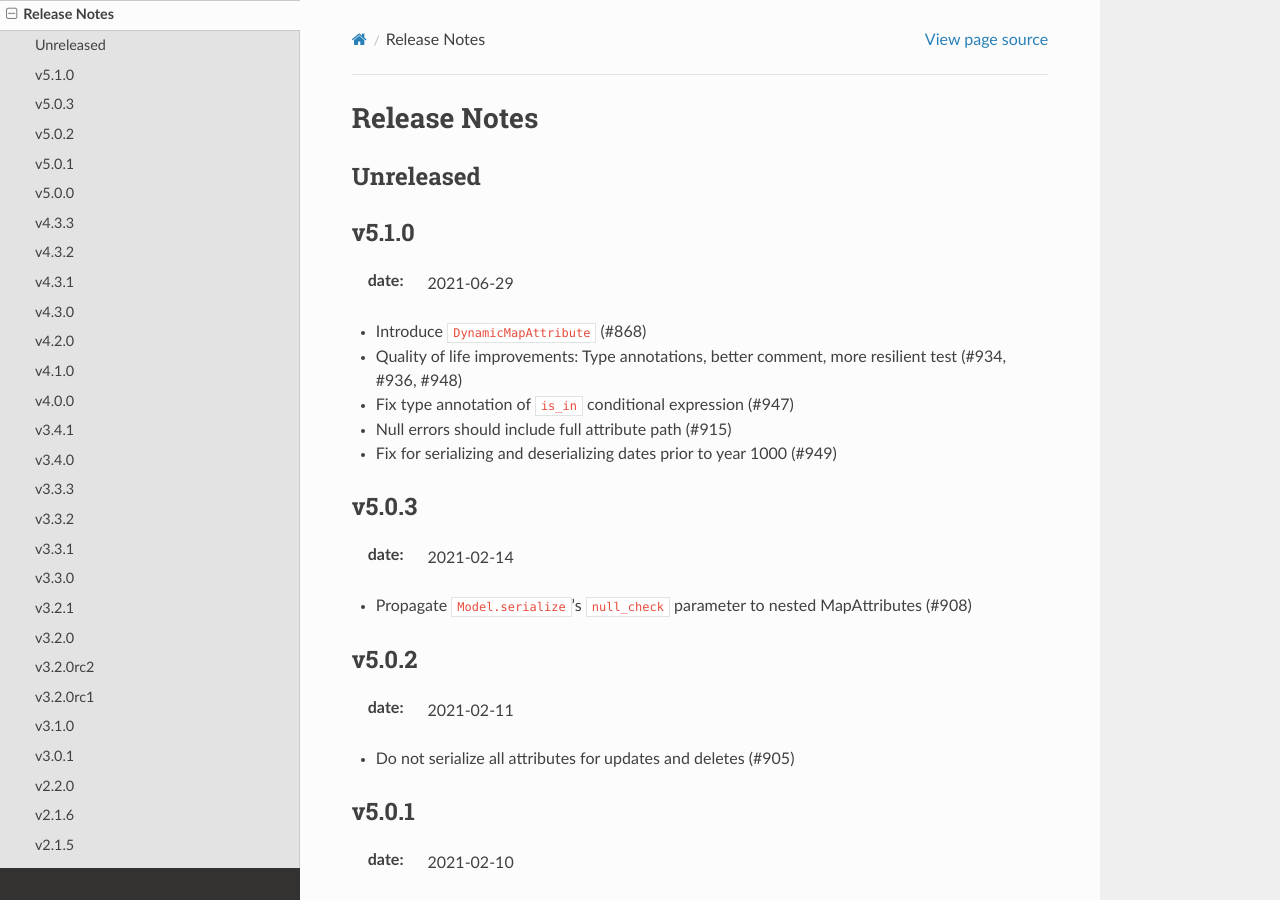
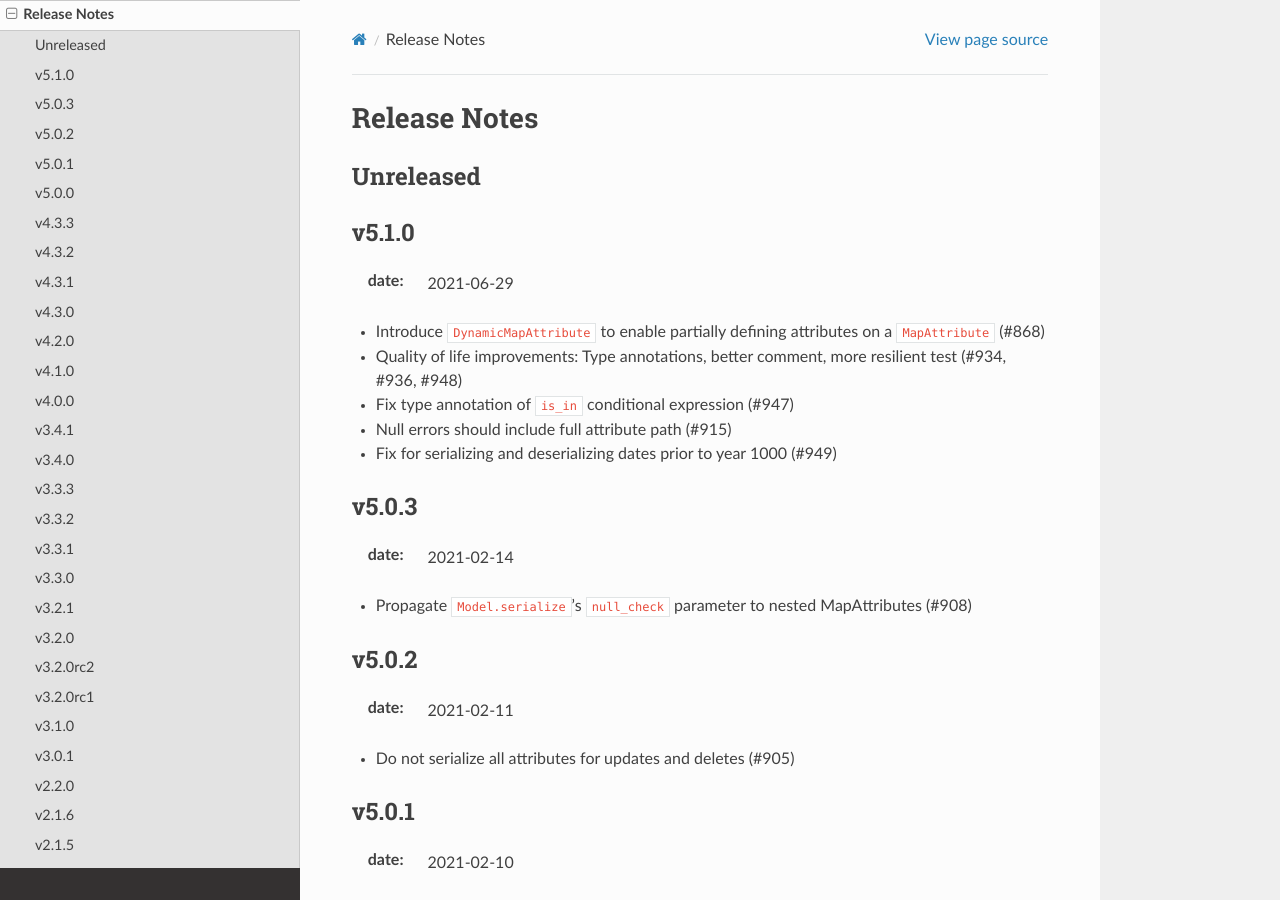
Before and after one commit to pynamodb/PynamoDB, a Sphinx documentation site: the page built from docs/release_notes.rst, in a window 1280 px wide and 900 px high. Built offline with Sphinx 7.4.7 and the Read the Docs theme 2.0.0, drawn with Linux system fonts in a browser that asks for light colours; the version number could not be read and is left out.

Commit message:
Update docs/release_notes.rst
Co-authored-by: Garrett <garrettheel@users.noreply.github.com>

```diff
--- a/docs/release_notes.rst
+++ b/docs/release_notes.rst
@@ -11,7 +11,7 @@ v5.1.0
 
 :date: 2021-06-29
 
-* Introduce ``DynamicMapAttribute`` (#868)
+* Introduce ``DynamicMapAttribute`` to enable partially defining attributes on a ``MapAttribute`` (#868)
 * Quality of life improvements: Type annotations, better comment, more resilient test (#934, #936, #948)
 * Fix type annotation of ``is_in`` conditional expression (#947)
 * Null errors should include full attribute path (#915)
```
